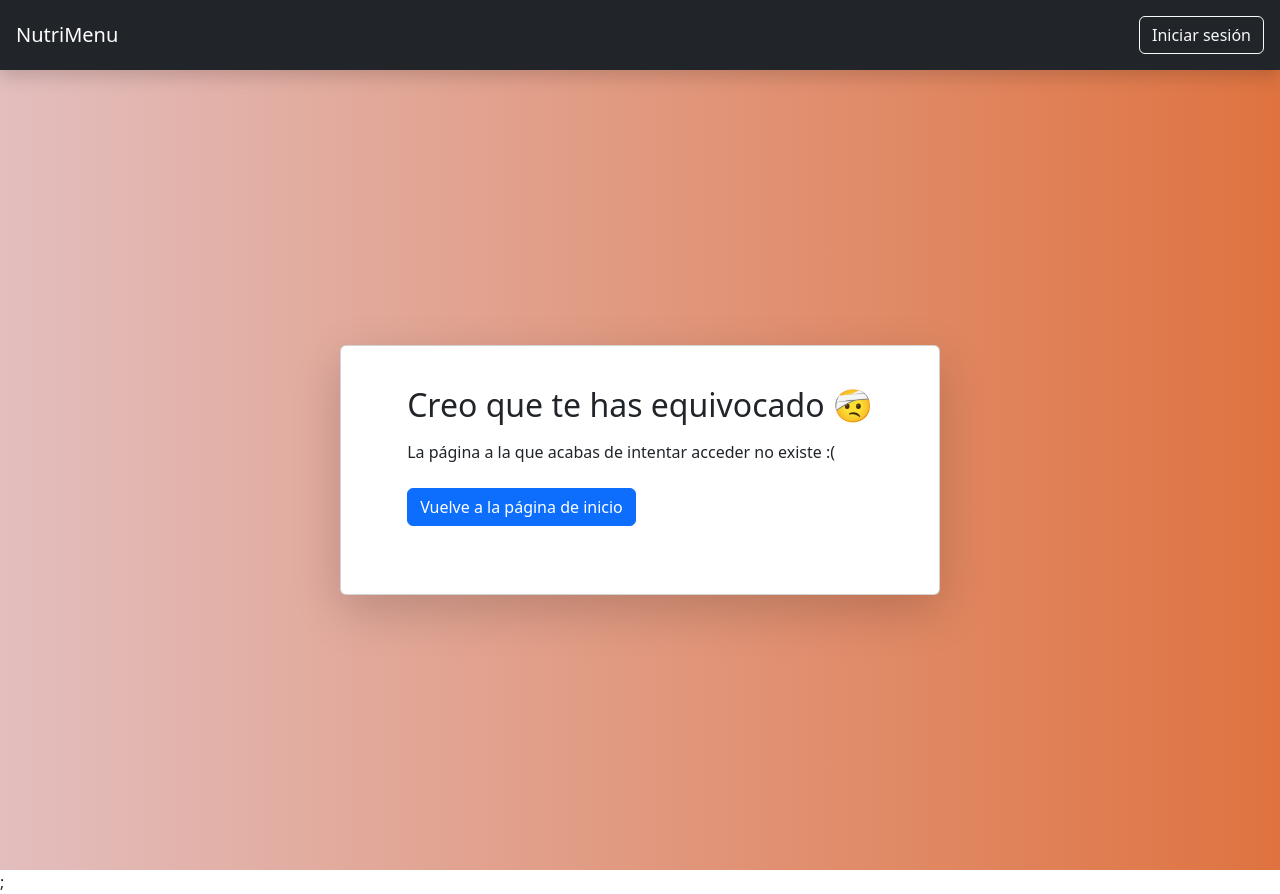
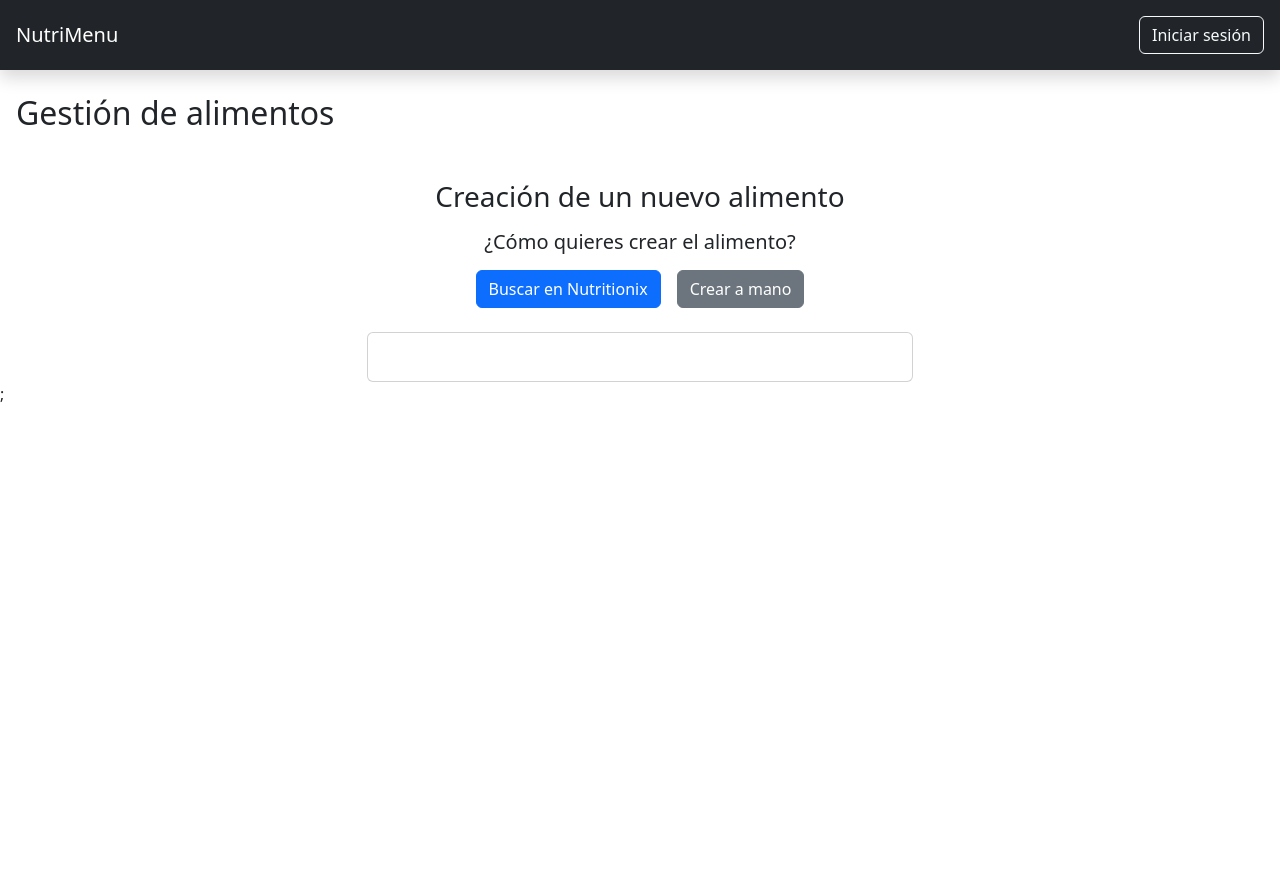
Before and after one commit to alvaromanjon/NutriMenu, a React (Create React App) app in the folder webapps/frontend/: page /alimentos/new in a window 1280 px wide. After the commit the page ends 800 px from the top, so only its background shows below. Built offline with nearby package versions, Linux system fonts and the light colour scheme.

Commit message:
feat: Add search on Nutritionix API (#22)

```diff
--- a/webapps/frontend/src/App.js
+++ b/webapps/frontend/src/App.js
@@ -8,16 +8,23 @@ import Home from "./pages/home/Home"
 import Login from "./pages/login/Login";
 import ForgotPassword from "./pages/login/ForgotPassword";
 import NotFound from "./utils/NotFound"
-import Empresas from "./pages/empresas/Empresas";
 import Locales from "./pages/locales/Locales";
-import Alimentos from "./pages/alimentos/Alimentos";
 import Menus from "./pages/menus/Menus";
 import Usuarios from "./pages/usuarios/Usuarios";
 import Platos from "./pages/platos/Platos";
 
+// Tablas
+import DataTableEmpresas from "./pages/empresas/tabla/DataTableEmpresas";
+import DataTableAlimentos from "./pages/alimentos/tabla/DataTableAlimentos";
+
+// Nuevo item
+import NewAlimento from "./pages/alimentos/new/NewAlimento";
 
 // Layouts
 import RootLayout from "./layouts/RootLayout"
+import EmpresasLayout from "./layouts/EmpresasLayout";
+import AlimentosLayout from "./layouts/AlimentosLayout";
+import NewAlimentoSearch from "./pages/alimentos/NewAlimentoSearch";
 
 const router = createBrowserRouter(
   createRoutesFromElements(
@@ -25,14 +32,24 @@ const router = createBrowserRouter(
       <Route index element={<Home />} />
       <Route path="login" element={<Login />} />
       <Route path="forgot-password" element={<ForgotPassword />} />
-      <Route path="empresas" element={<Empresas />} />
-      <Route path="locales" element={<Locales />} />
-      <Route path="usuarios" element={<Usuarios />} />
-      <Route path="menus" element={<Menus />} />
-      <Route path="platos" element={<Platos />} />
-      <Route path="alimentos" element={<Alimentos />} />
-      <Route path="*" element={<NotFound />} />
-    </Route>
+      <Route path="empresas" element={< EmpresasLayout />}>
+        <Route path="table" element={<DataTableEmpresas />} />
+      </Route>
+      < Route path="locales" element={< Locales />} />
+      < Route path="usuarios" element={< Usuarios />} />
+      < Route path="menus" element={< Menus />} />
+      < Route path="platos" element={< Platos />} />
+
+      < Route path="alimentos" element={< AlimentosLayout />}>
+        <Route path="table" element={<DataTableAlimentos />} />
+        <Route path="new" element={<NewAlimento />}>
+          <Route path="search" element={<NewAlimentoSearch />} />
+        </Route>
+
+      </Route>
+
+      < Route path="*" element={< NotFound />} />
+    </Route >
   )
 );
 
--- a/webapps/frontend/src/pages/alimentos/Alimentos.js
+++ b/webapps/frontend/src/layouts/AlimentosLayout.js
@@ -1,15 +1,15 @@
-import DataTableAlimentos from "./tabla/DataTableAlimentos";
+import { Outlet } from "react-router-dom";
 
-const Alimentos = () => {
+const AlimentosLayout = () => {
   return (
     <div className="gestionable-data-table">
       <div className="mt-4">
         <h2 className="ms-3">Gestión de alimentos</h2>
       </div>
-      <DataTableAlimentos />
+      <Outlet />
     </div >
 
   );
 }
 
-export default Alimentos;
+export default AlimentosLayout;
--- /dev/null
+++ b/webapps/frontend/src/layouts/EmpresasLayout.js
@@ -0,0 +1,14 @@
+import { Outlet } from "react-router-dom";
+
+const EmpresasLayout = () => {
+  return (
+    <div>
+      <div className="mt-4">
+        <h2 className="ms-3">Gestión de empresas</h2>
+      </div>
+      <Outlet />
+    </div >
+  );
+}
+
+export default EmpresasLayout;
--- a/webapps/frontend/src/layouts/RootLayout.js
+++ b/webapps/frontend/src/layouts/RootLayout.js
@@ -17,16 +17,16 @@ const RootLayout = () => {
     return (
       <>
         <Nav className="mr-auto">
-          <Nav.Link className="ms-3" as={NavLink} to={"/empresas"}>Gestión de empresas</Nav.Link>
+          <Nav.Link className="ms-3" as={NavLink} to={"/empresas/table"}>Gestión de empresas</Nav.Link>
           <Nav.Link className="ms-3" as={NavLink} to={"/locales"}>Gestión de locales</Nav.Link>
           <Nav.Link className="ms-3" as={NavLink} to={"/usuarios"}>Gestión de usuarios</Nav.Link>
-          <Nav.Link className="ms-3" as={NavLink} to={"/alimentos"}>Gestión de alimentos</Nav.Link>
+          <Nav.Link className="ms-3" as={NavLink} to={"/alimentos/table"}>Gestión de alimentos</Nav.Link>
         </Nav>
         <Nav className="ms-auto">
           <Button className="mx-3 my-2" variant="outline-light" onClick={() => handleLogout()}>Cerrar sesión</Button>
         </Nav>
       </>
-    );
+    )
   }
 
   const editorNavBar = () => {
@@ -40,7 +40,7 @@ const RootLayout = () => {
           <Button className="mx-3 my-2" variant="outline-light" onClick={() => handleLogout()}>Cerrar sesión</Button>
         </Nav>
       </>
-    );
+    )
   }
 
   const camareroNavBar = () => {
@@ -63,7 +63,7 @@ const RootLayout = () => {
           <Button className="mx-3 my-2" variant="outline-light" as={NavLink} to="/login">Iniciar sesión</Button>
         </Nav>
       </>
-    );
+    )
   }
 
   return (
--- /dev/null
+++ b/webapps/frontend/src/pages/alimentos/new/NewAlimento.js
@@ -0,0 +1,43 @@
+import { Container, Button, Card, Row, Col } from "react-bootstrap";
+import { Outlet, Link } from "react-router-dom"
+
+const NewAlimento = () => {
+
+  return (
+    <Container className="mt-5">
+      <h3 className="text-center">Creación de un nuevo alimento</h3>
+      <h5 className="text-center mt-3">¿Cómo quieres crear el alimento?</h5>
+      <Row className="justify-content-center mb-4">
+        <Col xs="auto">
+          <Button
+            variant="primary"
+            as={Link}
+            to="search"
+            className="me-2 mt-2"
+          >
+            Buscar en Nutritionix
+          </Button>
+          <Button
+            variant="secondary"
+            className="ms-2 mt-2"
+            as={Link}
+            to="create"
+          >
+            Crear a mano
+          </Button>
+        </Col>
+      </Row>
+      <Row className="justify-content-center">
+        <Col md={6}>
+          <Card>
+            <Card.Body className="p-4">
+              <Outlet />
+            </Card.Body>
+          </Card>
+        </Col>
+      </Row>
+    </Container>
+  );
+};
+
+export default NewAlimento;
--- /dev/null
+++ b/webapps/frontend/src/pages/alimentos/new/NewAlimentoSearch.js
@@ -0,0 +1,95 @@
+import { Form, Button, Row, Col } from "react-bootstrap";
+import { useEffect, useState } from "react";
+import NewAlimentoSearchList from "./NewAlimentoSearchList";
+
+const NewAlimentoSearch = () => {
+  const [search, setSearch] = useState("");
+  const [searchResults, setSearchResults] = useState(null);
+  const [errorData, setErrorData] = useState(null);
+
+  // Para obtener la informacion completa
+  const handleSubmitPost = async (e) => {
+    e.preventDefault()
+    fetch(`https://trackapi.nutritionix.com/v2/natural/nutrients`, {
+      method: 'POST',
+      body: JSON.stringify({
+        query: search,
+        locale: "es_ES",
+      }),
+      headers: {
+        "Content-type": "application/json; charset=UTF-8",
+        "x-app-id": process.env.REACT_APP_NUTRI_X_APP_ID,
+        "x-app-key": process.env.REACT_APP_NUTRI_X_APP_KEY,
+        "x-remote-user-id": process.env.REACT_APP_NUTRI_X_REMOTE_USER_ID
+      }
+    }).then(res => {
+      if (!res.ok) {
+        setErrorData(res);
+      }
+      return res.json()
+    }).then(data => {
+      setSearchResults(data || []);
+    });
+  }
+
+  // Para obtener la informacion completa
+  const handleSubmit = async (e) => {
+    e.preventDefault()
+    fetch(`https://trackapi.nutritionix.com/v2/search/instant?query=${search}&locale=es_ES`, {
+      method: 'GET',
+      headers: {
+        "Content-type": "application/json; charset=UTF-8",
+        "x-app-id": process.env.REACT_APP_NUTRI_X_APP_ID,
+        "x-app-key": process.env.REACT_APP_NUTRI_X_APP_KEY,
+        "x-remote-user-id": process.env.REACT_APP_NUTRI_X_REMOTE_USER_ID
+      }
+    }).then(res => {
+      if (!res.ok) {
+        setErrorData(res);
+      }
+      return res.json()
+    }).then(data => {
+      setSearchResults(data || []);
+    });
+  }
+
+  useEffect(() => {
+    console.log(searchResults);
+  }, [searchResults])
+
+  return (
+    <>
+      <Form onSubmit={handleSubmit}>
+        <Row className="align-items-center">
+
+          <Col>
+            <Form.Group className="mb-0" controlId="formSearch">
+
+              <Form.Control
+                type="text"
+                placeholder="Busca un alimento"
+                value={search}
+                onChange={(e) => setSearch(e.target.value)}
+              />
+            </Form.Group>
+          </Col>
+          <Col xs="auto">
+            <Button type="submit">Buscar</Button>
+          </Col>
+
+        </Row>
+      </Form >
+
+
+
+
+      {searchResults && <NewAlimentoSearchList data={searchResults} />
+      }
+    </>
+
+
+
+  );
+}
+
+export default NewAlimentoSearch;
--- a/webapps/frontend/src/pages/alimentos/tabla/DataTableAlimentos.js
+++ b/webapps/frontend/src/pages/alimentos/tabla/DataTableAlimentos.js
@@ -1,7 +1,8 @@
 import DataTableHeader from "../../../utils/DataTableHeader"
 import DataTableRowAlimentos from "./DataTableRowAlimentos";
-import { Table, Container } from "react-bootstrap";
+import { Button, Table, Container } from "react-bootstrap";
 import { useState, useEffect } from "react";
+import { Link } from "react-router-dom"
 import Loading from "../../../utils/Loading";
 
 const DataTableAlimentos = () => {
@@ -30,6 +31,7 @@ const DataTableAlimentos = () => {
 
   return (
     <Container className="mt-3">
+      <Button className="mb-3" variant="primary" as={Link} to="/alimentos/new">Crear un nuevo alimento</Button>
       <Table responsive striped bordered hover variant="tertiary">
         <thead>
           <tr>
--- a/webapps/frontend/src/pages/empresas/Empresas.js
+++ /dev/null
@@ -1,14 +0,0 @@
-import DataTableEmpresas from "./tabla/DataTableEmpresas";
-
-const Empresas = () => {
-  return (
-    <div className="gestionable-data-table">
-      <div className="mt-4">
-        <h2 className="ms-3">Gestión de empresas</h2>
-      </div>
-      <DataTableEmpresas />
-    </div >
-  );
-}
-
-export default Empresas;
--- a/webapps/frontend/src/pages/home/Home.js
+++ b/webapps/frontend/src/pages/home/Home.js
@@ -7,7 +7,7 @@ const Home = () => {
   return (
     <>
     </>
-  );
+  )
 }
 
 export default Home;
--- /dev/null
+++ b/webapps/frontend/src/utils/capitalizeFirstLetter.js
@@ -0,0 +1,5 @@
+function capitalizeFirstLetter(string) {
+  return string.charAt(0).toUpperCase() + string.slice(1);
+}
+
+export default capitalizeFirstLetter;
```
Also changed, not shown: webapps/frontend/src/pages/alimentos/new/NewAlimentoSearchList.js (added, +18 -0 lines).
